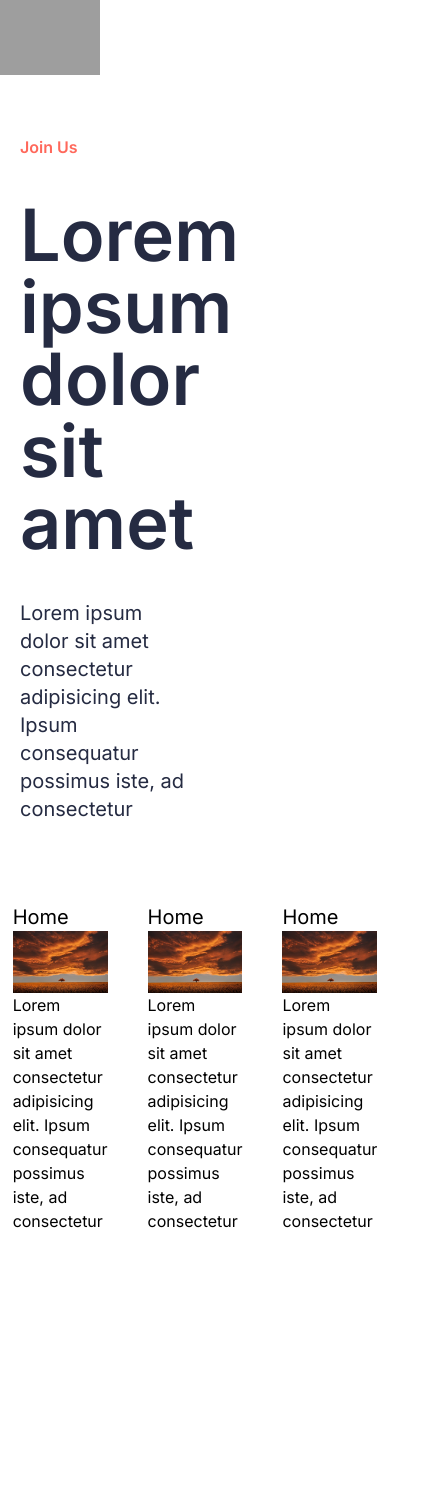
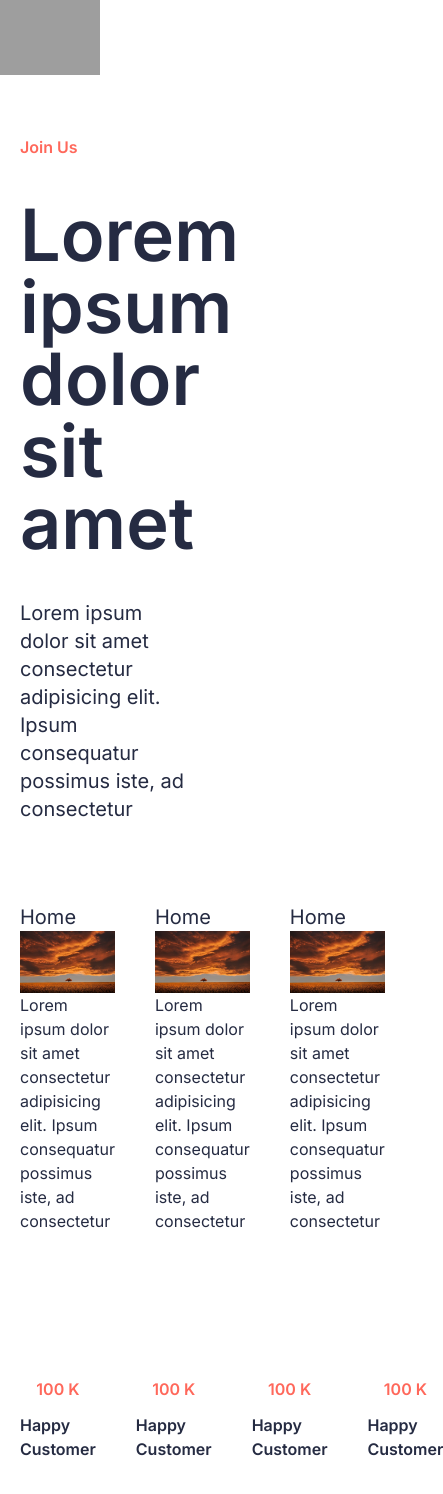
Before and after one commit to A7medAbdien/medical-portfolio, a Next.js app: page / in a window 390 px wide. Shown: the top 1494 px of the page, 443 px wide, since content can reach past the window. Before the commit the page ends 1253 px from the top, so only its background shows below. Built offline with nearby package versions, Linux system fonts and the light colour scheme; grey boxes are pictures that could not be loaded.

Commit message:
Number Section: structure/style/-responsiveness

```diff
--- /dev/null
+++ b/Components/Cards/NumberCard.tsx
@@ -0,0 +1,22 @@
+import { FC } from 'react'
+
+export interface NumberCardProps {
+    title: string;
+    number: number;
+    numberUnit: string;
+}
+
+const NumberCard: FC<NumberCardProps> = ({ title, number, numberUnit }) => {
+    return (
+        <div className="flex flex-col items-center justify-center gap-3">
+            <div className="text-6xl font-semibold tracking-tighter text-primary-500">
+                {number} {numberUnit}
+            </div>
+            <div className='text-center font-semibold translate-x-1'>
+                {title}
+            </div>
+        </div>
+    )
+}
+
+export default NumberCard
--- a/app/page.tsx
+++ b/app/page.tsx
@@ -1,12 +1,16 @@
 import HomeCard from "@/Components/Cards/HomeCard";
+import NumberCard from "@/Components/Cards/NumberCard";
 import PrimaryButton from "@/Components/UI/Buttons/PrimaryButton";
 import SecondaryButton from "@/Components/UI/Buttons/SecondaryButton";
 import { HomePageContent } from "@/data/strings";
 
 export default function Home() {
 	return (
-		<main className="w-full min-h-[90vh] flex flex-col items-start justify-center  p-5">
-			<div className="w-1/2 text-tertiary-500  flex flex-col items-start justify-center gap-10 py-10">
+		<main className="w-full min-h-[90vh] flex flex-col items-start justify-center text-tertiary-500 p-5">
+
+			{/* Intro */}
+			<section className="w-full min-h-[90vh] flex flex-col items-start justify-center">
+				<div className="w-1/2 flex flex-col items-start justify-center gap-10 py-10">
 					<p className="text-primary-500 font-semibold">{HomePageContent.mutedText}</p>
 					<h1 className="text-7xl font-semibold">{HomePageContent.title}</h1>
 					<p className="text-xl">{HomePageContent.description}</p>
@@ -19,9 +23,18 @@ export default function Home() {
 				</div>
 
 				{/* Cards */}
-			<div className="w-full flex items-center justify-center gap-10 mt-10">
-				{HomePageContent.cards.map((card, i) => <HomeCard {...card} />)}
+				<div className="w-full flex items-center justify-between gap-10 mt-10">
+					{HomePageContent.cards.map((card, i) => <HomeCard key={i} {...card} />)}
 				</div>
+			</section>
+
+			{/* Numbers Section */}
+			<section className="w-full flex items-center justify-between gap-10 my-36 px">
+				{HomePageContent.NumberCardContent.map((card, i) => <NumberCard key={i} {...card} />)}
+			</section>
+
+			{/* Tools Section */}
+
 		</main>
 	);
 }
--- a/data/strings.ts
+++ b/data/strings.ts
@@ -1,3 +1,4 @@
+import { NumberCardProps } from "@/Components/Cards/NumberCard"
 
 const Pages = [
     { title: "Home", link: "./" },
@@ -6,7 +7,12 @@ const Pages = [
     { title: "Blog", link: "./Blog" },
 ]
 
-
+const NumberCardContent: NumberCardProps[] = [
+    { title: "Happy Customer", number: 100, numberUnit: "K" },
+    { title: "Happy Customer", number: 100, numberUnit: "K" },
+    { title: "Happy Customer", number: 100, numberUnit: "K" },
+    { title: "Happy Customer", number: 100, numberUnit: "K" },
+]
 
 const HomeCards = [
     {
@@ -33,8 +39,8 @@ const HomePageContent = {
     primaryButton: { text: "Hi", link: "./#" },
     secondaryButton: { text: "Hi", link: "./#" },
     img: "/img/tree.jpg",
-    cards: HomeCards
-
+    cards: HomeCards,
+    NumberCardContent,
 }
 
 const SocialMedia = [
```
Lines whose indentation alone changed are shown as unchanged.
